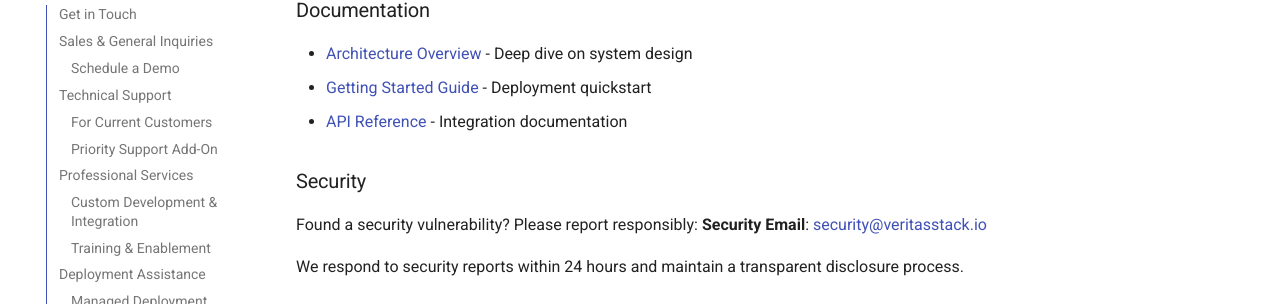
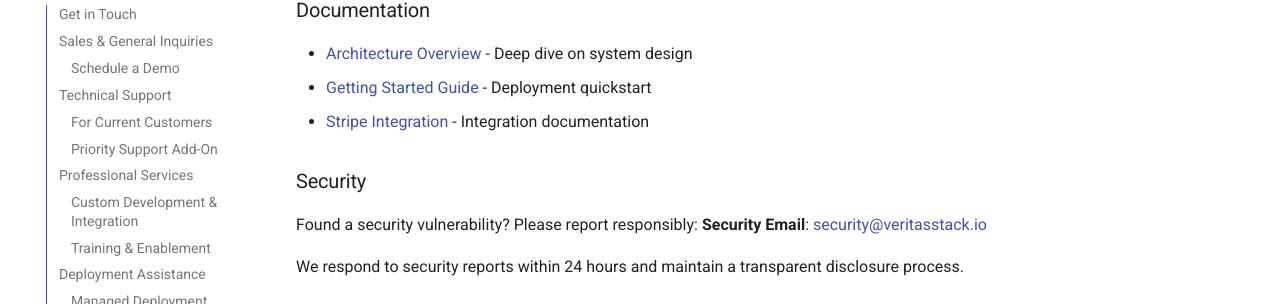
Before and after one commit to Joedaddy66/spartan-governance-landing, an MkDocs documentation site: the page built from docs/enterprise/support.md, in a window 1280 px wide and 900 px high, scrolled down 1906 px. Shown: the part 148-452 px from the top of the window. Built offline with MkDocs 1.6.1 and Material for MkDocs 9.7.7, drawn with Linux system fonts in a browser that asks for light colours; comment, search, counter and statistics services are not loaded.

Commit message:
Update docs/enterprise/support.md
Co-authored-by: gemini-code-assist[bot] <176961590+gemini-code-assist[bot]@users.noreply.github.com>

```diff
--- a/docs/enterprise/support.md
+++ b/docs/enterprise/support.md
@@ -93,7 +93,7 @@ Some Veritas Stack components are open source:
 
 - [Architecture Overview](../architecture/overview.md) - Deep dive on system design
 - [Getting Started Guide](../getting-started.md) - Deployment quickstart
-- [API Reference](../stripe/architecture.md) - Integration documentation
+- [Stripe Integration](../stripe/architecture.md) - Integration documentation
 
 ### Security
 
```
